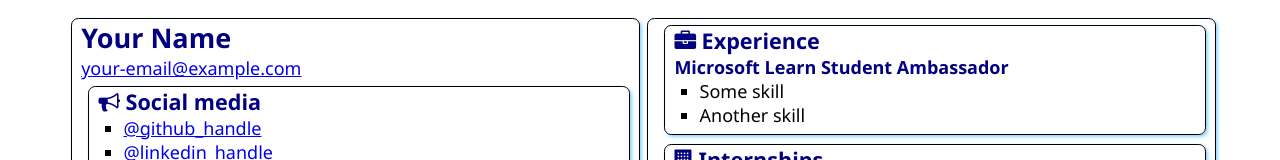
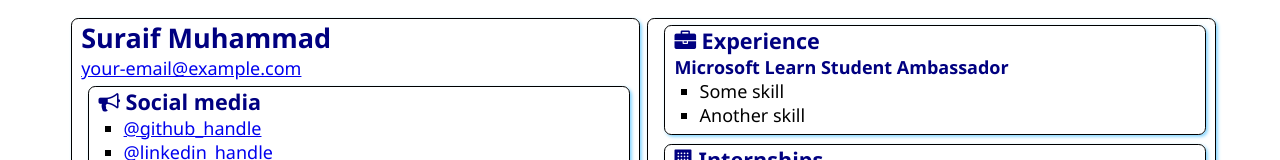
Before and after one commit to Suraif16/SATechnicalOnboarding, a plain HTML site: page src/index.html in a window 1280 px wide. Shown: the top 160 px of the page. Drawn offline with Linux system fonts and the light colour scheme.

Commit message:
added my name
updated h1 with my name

```diff
--- a/src/index.html
+++ b/src/index.html
@@ -12,7 +12,7 @@
 <body>
     <main>
         <article class="box">
-            <h1>Your Name</h1>
+            <h1>Suraif Muhammad</h1>
             <div><a href="mailto:your.email@example.com">your-email@example.com</a></div>
 
             <section class="box">
```
